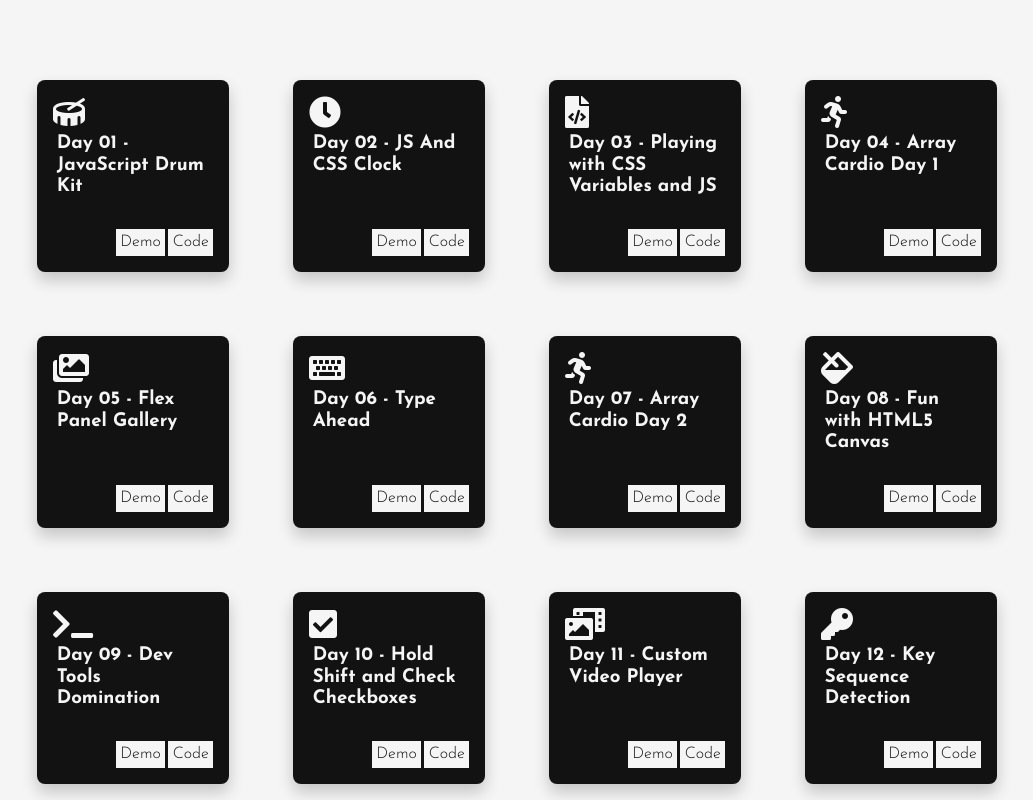
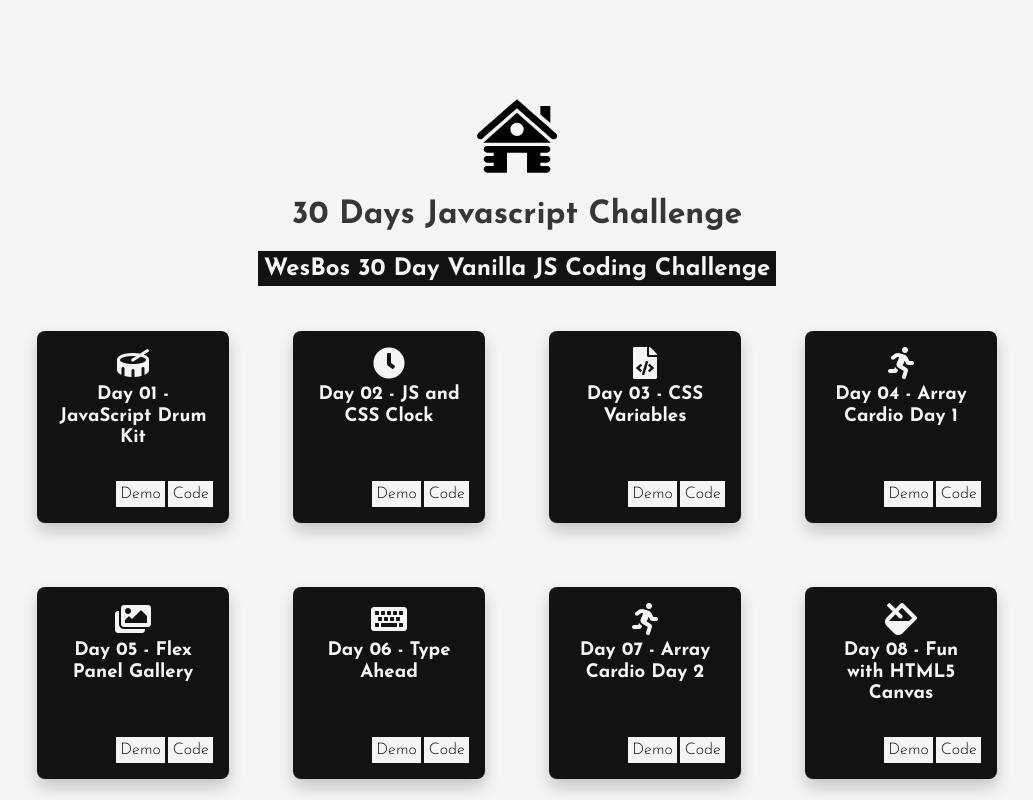
Before and after one commit to 7redeagle/30daysjs, a plain HTML site: page index.html in a window 1280 px wide. Shown: the top 800 px of the page, without its empty margins (123-1156 px from the left). Drawn offline with Linux system fonts and the light colour scheme.

Commit message:
added home button

```diff
--- a/css/style.css
+++ b/css/style.css
@@ -18,16 +18,43 @@
   font-size: var(--font-text-size);
 }
 
+h1,
 h2,
 h3 {
   color: var(--gray-1);
   font-weight: 700;
 }
 
+#logo {
+  display: block;
+  cursor: pointer;
+  height: 5em;
+  width: 5em;
+  margin: auto;
+}
+
+header {
+  text-align: center;
+  padding: 1em;
+}
+
+a {
+  text-decoration: none;
+  background-color: var(--black-0);
+  color: var(--white-4);
+  border: 1px solid var(--black-0);
+  padding: .2em;
+  transition: .03s transform ease-out;
+}
+
+a:hover {
+  box-shadow: 0 .5rem 1rem rgb(0 1 1 / 50%);
+}
+
 .grid {
   width: 100%;
   max-width: 60rem;
-  margin: auto;
+  margin: 3em auto;
   display: grid;
   grid-template-columns: repeat(auto-fill, 12rem);
   row-gap: 4rem;
@@ -55,9 +82,9 @@
   margin: .2em;
 }
 
-/* .card:hover {
-  transform: translateY(-.5rem);
-} */
+.card:hover {
+  box-shadow: 0 .5rem 1rem rgb(0 1 1 / 50%);
+}
 
 .card i {
   color: var(--white-4);
@@ -69,12 +96,11 @@
   color: var(--black-0);
   border: 1px solid var(--white-4);
   padding: .2em;
-
   transition: .03s transform ease-out;
 }
 
 a:hover {
-  transform: translateY(-.5rem);
+  transform: translateY(-.1rem);
   /* box-shadow: 1px 1px 5px var(--white-3); */
 }
 
@@ -89,32 +115,3 @@
   right: 1rem;
   bottom: 1rem;
 }
-
-/* :root {
-     --blue: #1e90ff;
-     --white: #ffffff;
-   }
-
- --cryptee-green: #1DB954;
-    --cryptee-yellow: #F2B202;
-    --cryptee-red: #CC0101;
-    --cryptee-blue: #087284;
-    --oled-safe-black: #080808;
-    --cryptee-0: #121212;
-    --cryptee-folder: #222222;
-    --cryptee-1: #363636;
-    --cryptee-2: #888888;
-    --cryptee-3: #CCCCCC;
-    --cryptee-4: #F5F5F5;
-
-
-
-background: cryptee-4
-font-color-text: cryptee-1
-font-color-heading: crytee-1 (font-weight: 700)
-font-color-captio-small-text: cryptee-2
-footer: black
-footer-text: cryptee-4
-
-text-font-family: 'Josefin Sans', sans-serif;
-font-size: 16px; */
--- a/index.html
+++ b/index.html
@@ -14,38 +14,20 @@
 
   <title>My #30DaysOfJavaScript</title>
 
+  <!-- Attribution to Font Awesome -->
   <link rel="stylesheet" href="https://cdnjs.cloudflare.com/ajax/libs/font-awesome/5.15.3/css/all.min.css"
     integrity="sha512-iBBXm8fW90+nuLcSKlbmrPcLa0OT92xO1BIsZ+ywDWZCvqsWgccV3gFoRBv0z+8dLJgyAHIhR35VZc2oM/gI1w=="
     crossorigin="anonymous" />
 </head>
 
 <body>
-  <section class="grid">
-    <!-- <div class="card">
-      <i class="fas fa-drum fa-2x"></i>
-      <h2>Day 01 - Drum Kit</h2>
-      <a href="https://google.com">Demo</a>
-      <a href="https://google.com">Code</a>
-    </div>
-    <div class="card">
-      <i class="fas fa-drum fa-2x"></i>
-      <h2>Day 01 - Drum Kit</h2>
-      <a href="https://google.com">Demo</a>
-      <a href="https://google.com">Code</a>
-    </div>
-    <div class="card">
-      <i class="fas fa-drum fa-2x"></i>
-      <h2>Day 01 - Drum Kit</h2>
-      <a href="https://google.com">Demo</a>
-      <a href="https://google.com">Code</a>
-    </div>
-    <div class="card">
-      <i class="fas fa-drum fa-2x"></i>
-      <h2>Day 01 - Drum Kit</h2>
-      <a href="https://google.com">Demo</a>
-      <a href="https://google.com">Code</a>
-    </div> -->
-  </section>
+  <header><img id="logo" src="home.svg" alt="home button" onclick="loadHome();">
+    <h1 id="heading">30 Days Javascript Challenge</h1>
+    <h2><a href="https://javascript30.com/" target="_blank">WesBos 30 Day Vanilla JS Coding Challenge</a></h2>
+    <section class="grid">
+  </header>
+
+  <section class="grid"></section>
 
   <script src="js/data.js"></script>
   <script src="main.js"></script>
--- a/js/data.js
+++ b/js/data.js
@@ -3,11 +3,11 @@
   logo: "fa-drum",
   code: ""
 }, {
-  name: "02 - JS And CSS Clock",
+  name: "02 - JS and CSS Clock",
   logo: "fa-clock",
   code: ""
 }, {
-  name: "03 - Playing with CSS Variables and JS",
+  name: "03 - CSS Variables",
   logo: "fa-file-code",
   code: ""
 }, {
--- a/main.js
+++ b/main.js
@@ -23,6 +23,10 @@
     .join('');
 }
 
+document.querySelector("#logo").onclick = () => {
+  location.href = "/index.html";
+}
+
 
 
 // generate card data from object challenges
@@ -32,8 +36,8 @@
     `<div class="card">
       <i class="fas ${challenge.logo} fa-2x"></i>
       <h3>Day ${challenge.name}</h3>
-      <a class="card__demo" href="challenges/${challenge.name}">Demo</a>
-      <a class="card__code" href="${challenge.code}">Code</a>
+      <a class="card__demo" href="challenges/${challenge.name}" target="_blank">Demo</a>
+      <a class="card__code" href="${challenge.code}" target="_blank">Code</a>
     </div>`)
 )
 
```
Also changed, not shown: home.svg (added).
